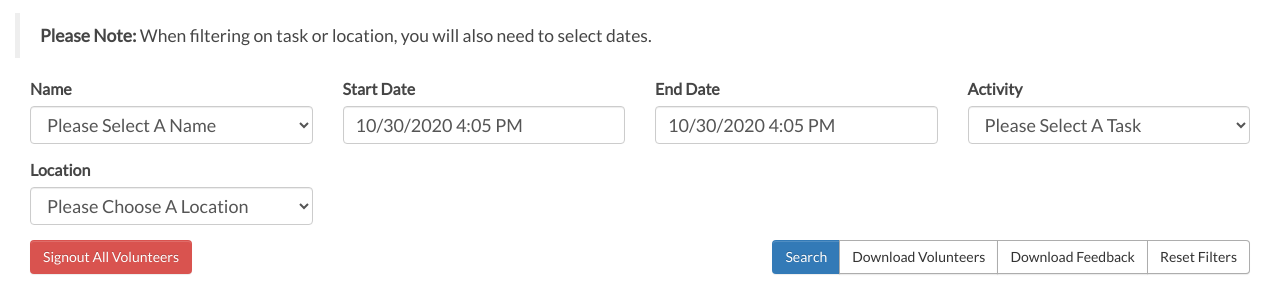
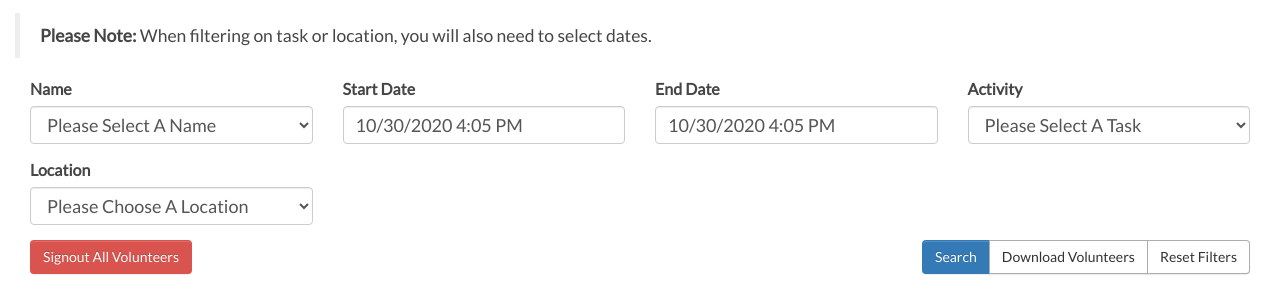
Before and after one commit to jweedenwright/np-community-builder, a PHP site: page /pages/dashboard.php in a window 1280 px wide. Shown: the part 557-846 px from the top of the page. Run offline with PHP 8.4, Linux system fonts and the light colour scheme; the visitor is signed in with stand-in values (Sample User, id 1); data that the repository does not hold is empty; some libraries are stand-ins or nearby versions.

Commit message:
remove feedback

```diff
--- a/www/pages/staff-dashboard.php
+++ b/www/pages/staff-dashboard.php
@@ -116,7 +116,6 @@
 					<div class="btn-group pull-right" role="group" aria-label="Search Actions">
 						<button type="submit" class="btn btn-primary">Search</button>
 						<button type="button" class="btn btn-default" onclick="getCsv();return false;">Download Volunteers</button>
-						<button type="button" class="btn btn-default" onclick="getFeedbackCsv();return false;">Download Feedback</button>
 						<button type="button" class="btn btn-default" onclick="resetDashboard();return false;">Reset Filters</button>
 					</div>
 				</div>
```
